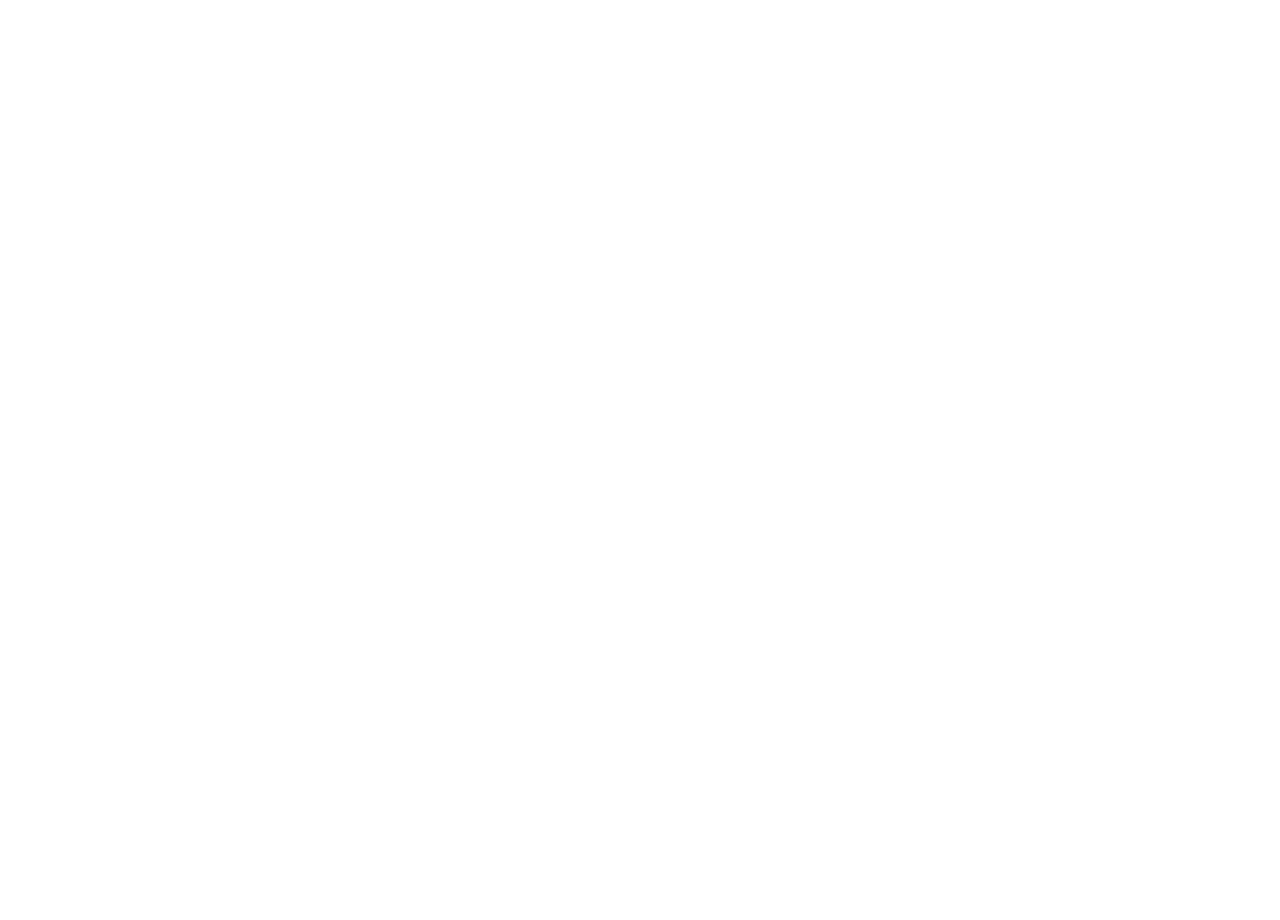
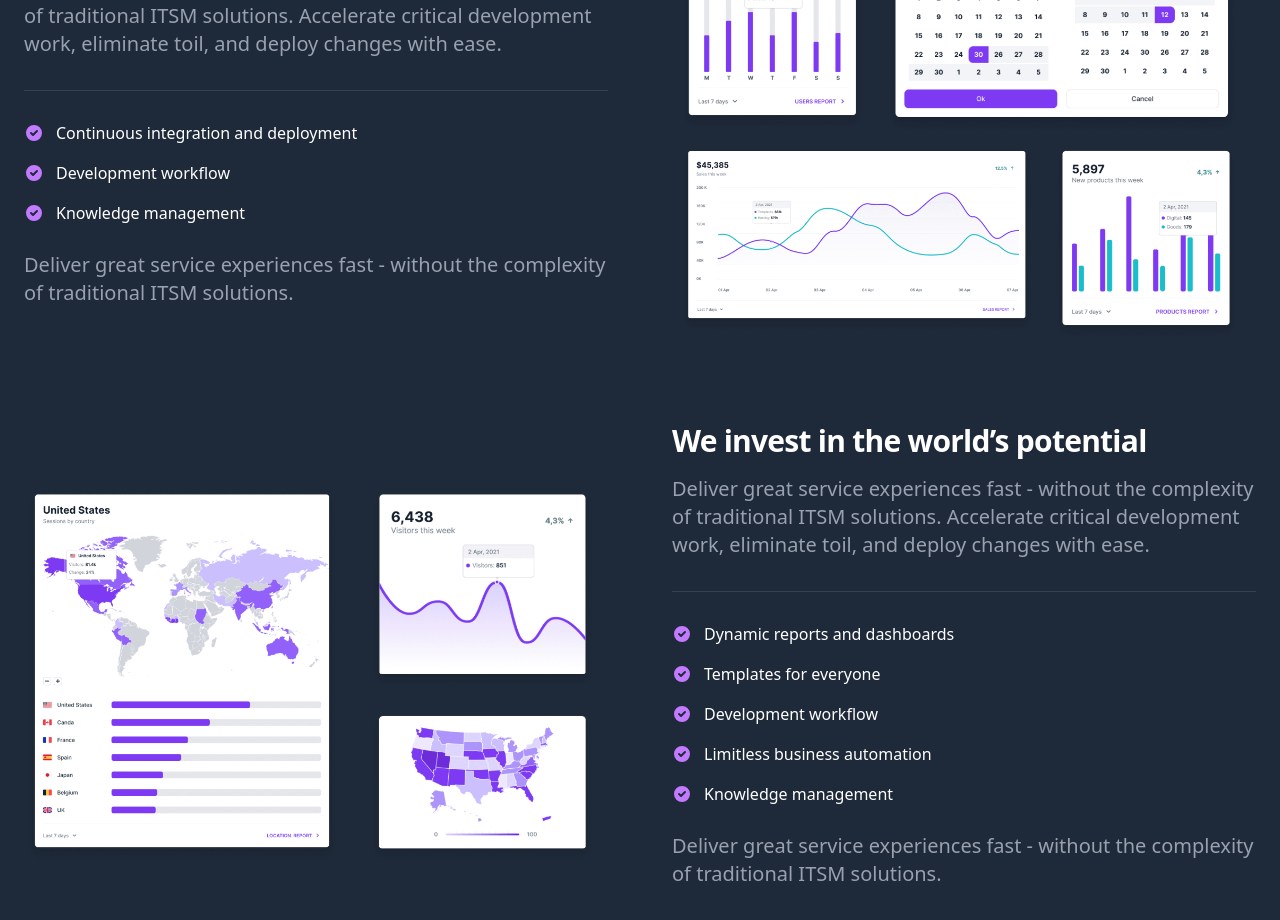
Before and after one commit to mr-jubayer/agency-landing-page, a React (Vite) app: page / in a window 1280 px wide. Shown: the part 860-1780 px from the top of the page. Before the commit the page ends 800 px from the top, so only its background shows below. Built offline with nearby package versions, Linux system fonts and the light colour scheme.

Commit message:
Service one has been implemnted

```diff
--- a/src/App.jsx
+++ b/src/App.jsx
@@ -1,6 +1,7 @@
 import Companies from "./components/companies/Companies";
 import Header from "./components/header/Header";
 import Hero from "./components/hero/Hero";
+import ServiceOne from "./components/service-one/ServiceOne";
 
 function App() {
   return (
@@ -8,6 +9,7 @@
       <Header />
       <Hero />
       <Companies />
+      <ServiceOne />
     </div>
   );
 }
--- a/src/components/header/Header.jsx
+++ b/src/components/header/Header.jsx
@@ -12,26 +12,26 @@
 
   return (
     <header className="bg-primary fixed w-full">
-      <nav class="bg-white border-gray-200 py-2.5 dark:bg-gray-900">
-        <div class="flex flex-wrap items-center justify-between max-w-screen-xl px-4 mx-auto">
-          <a href="#" class="flex items-center">
-            <img src={logo} class="h-6 mr-3 sm:h-9" alt="Landwind Logo" />
-            <span class="self-center text-xl font-semibold whitespace-nowrap dark:text-white">
+      <nav className="bg-white border-gray-200 py-2.5 dark:bg-gray-900">
+        <div className="flex flex-wrap items-center justify-between max-w-screen-xl px-4 mx-auto">
+          <a href="#" className="flex items-center">
+            <img src={logo} className="h-6 mr-3 sm:h-9" alt="Landwind Logo" />
+            <span className="self-center text-xl font-semibold whitespace-nowrap dark:text-white">
               Learn with Sumit
             </span>
           </a>
-          <div class="flex items-center lg:order-2">
+          <div className="flex items-center lg:order-2">
             <Button variant="primary"> Download </Button>
           </div>
           <div
-            class="items-center justify-between hidden w-full lg:flex lg:w-auto lg:order-1"
+            className="items-center justify-between hidden w-full lg:flex lg:w-auto lg:order-1"
             id="mobile-menu-2"
           >
-            <ul class="flex flex-col mt-4 font-medium lg:flex-row lg:space-x-8 lg:mt-0">
+            <ul className="flex flex-col mt-4 font-medium lg:flex-row lg:space-x-8 lg:mt-0">
               <li>
                 <a
                   href="#"
-                  class="block py-2 pl-3 pr-4 text-white bg-purple-700 rounded lg:bg-transparent lg:text-purple-700 lg:p-0 dark:text-white"
+                  className="block py-2 pl-3 pr-4 text-white bg-purple-700 rounded lg:bg-transparent lg:text-purple-700 lg:p-0 dark:text-white"
                   aria-current="page"
                 >
                   Home
@@ -41,7 +41,7 @@
                 <li key={item.title}>
                   <a
                     href={item.url}
-                    class="block py-2 pl-3 pr-4 text-gray-700 border-b border-gray-100 hover:bg-gray-50 lg:hover:bg-transparent lg:border-0 lg:hover:text-purple-700 lg:p-0 dark:text-gray-400 lg:dark:hover:text-white dark:hover:bg-gray-700 dark:hover:text-white lg:dark:hover:bg-transparent dark:border-gray-700"
+                    className="block py-2 pl-3 pr-4 text-gray-700 border-b border-gray-100 hover:bg-gray-50 lg:hover:bg-transparent lg:border-0 lg:hover:text-purple-700 lg:p-0 dark:text-gray-400 lg:dark:hover:text-white dark:hover:bg-gray-700 dark:hover:text-white lg:dark:hover:bg-transparent dark:border-gray-700"
                     aria-current="page"
                   >
                     {item.title}
--- /dev/null
+++ b/src/components/service-one/ServiceOne.jsx
@@ -0,0 +1,14 @@
+import SubServiceOne from "./components/SubServiceOne";
+import SubServiceTwo from "./components/SubServiceTwo";
+
+function ServiceOne() {
+  return (
+    <section className="bg-gray-50 dark:bg-gray-800">
+      <div className="max-w-screen-xl px-4 py-8 mx-auto space-y-12 lg:space-y-20 lg:py-24 lg:px-6">
+        <SubServiceOne />
+        <SubServiceTwo />
+      </div>
+    </section>
+  );
+}
+export default ServiceOne;
--- /dev/null
+++ b/src/components/service-one/components/SubServiceImage.jsx
@@ -0,0 +1,11 @@
+function SubServiceImage({ url, alt }) {
+  return (
+    <img
+      className="hidden w-full mb-4 rounded-lg lg:mb-0 lg:flex"
+      src={url}
+      alt={alt}
+    />
+  );
+}
+
+export default SubServiceImage;
--- /dev/null
+++ b/src/components/service-one/components/SubServiceOne.jsx
@@ -0,0 +1,26 @@
+import featureOne from "../../../assets/features/feature-1.png";
+import SubServiceImage from "./SubServiceImage";
+import SubServiceTextContent from "./SubServiceTextContent";
+
+const subServiceOneTextContent = {
+  title: "Work with tools you already use",
+  description:
+    "Deliver great service experiences fast - without the complexity of traditional ITSM solutions. Accelerate critical development work, eliminate toil, and deploy changes with ease.",
+  features: [
+    "Continuous integration and deployment",
+    "Development workflow",
+    "Knowledge management",
+  ],
+  bottomDescription:
+    "Deliver great service experiences fast - without the complexity of traditional ITSM solutions.",
+};
+
+function SubServiceOne() {
+  return (
+    <div className="items-center gap-8 lg:grid lg:grid-cols-2 xl:gap-16">
+      <SubServiceTextContent service={subServiceOneTextContent} />
+      <SubServiceImage url={featureOne} alt="dashboard feature image" />
+    </div>
+  );
+}
+export default SubServiceOne;
--- /dev/null
+++ b/src/components/service-one/components/SubServiceTextContent.jsx
@@ -0,0 +1,29 @@
+import TickSign from "../../ui/icons/TickSign";
+
+function SubServiceTextContent({ service }) {
+  const { title, description, features, bottomDescription } = service || {};
+  return (
+    <div className="text-gray-500 sm:text-lg dark:text-gray-400">
+      <h2 className="mb-4 text-3xl font-extrabold tracking-tight text-gray-900 dark:text-white">
+        {title}
+      </h2>
+      <p className="mb-8 font-light lg:text-xl">{description}</p>
+      <ul
+        role="list"
+        className="pt-8 space-y-5 border-t border-gray-200 my-7 dark:border-gray-700"
+      >
+        {features.map((feature) => (
+          <li key={feature} className="flex space-x-3">
+            <TickSign />
+            <span className="text-base font-medium leading-tight text-gray-900 dark:text-white">
+              {feature}
+            </span>
+          </li>
+        ))}
+      </ul>
+      <p className="mb-8 font-light lg:text-xl">{bottomDescription}</p>
+    </div>
+  );
+}
+
+export default SubServiceTextContent;
--- /dev/null
+++ b/src/components/service-one/components/SubServiceTwo.jsx
@@ -0,0 +1,28 @@
+import featureTwo from "../../../assets/features/feature-2.png";
+import SubServiceImage from "./SubServiceImage";
+import SubServiceTextContent from "./SubServiceTextContent";
+
+const subServiceTwoTextContent = {
+  title: " We invest in the world’s potential",
+  description:
+    " Deliver great service experiences fast - without the complexity of traditional ITSM solutions. Accelerate critical development work, eliminate toil, and deploy changes with ease.",
+  features: [
+    " Dynamic reports and dashboards",
+    "Templates for everyone",
+    "Development workflow",
+    "Limitless business automation",
+    "Knowledge management",
+  ],
+  bottomDescription:
+    " Deliver great service experiences fast - without the complexity of traditional ITSM solutions.",
+};
+
+function SubServiceTwo() {
+  return (
+    <div className="items-center gap-8 lg:grid lg:grid-cols-2 xl:gap-16">
+      <SubServiceImage url={featureTwo} alt="feature image 2" />
+      <SubServiceTextContent service={subServiceTwoTextContent} />
+    </div>
+  );
+}
+export default SubServiceTwo;
--- /dev/null
+++ b/src/components/ui/icons/TickSign.jsx
@@ -0,0 +1,17 @@
+function TickSign() {
+  return (
+    <svg
+      className="flex-shrink-0 w-5 h-5 text-purple-500 dark:text-purple-400"
+      fill="currentColor"
+      viewBox="0 0 20 20"
+      xmlns="http://www.w3.org/2000/svg"
+    >
+      <path
+        fillRule="evenodd"
+        d="M10 18a8 8 0 100-16 8 8 0 000 16zm3.707-9.293a1 1 0 00-1.414-1.414L9 10.586 7.707 9.293a1 1 0 00-1.414 1.414l2 2a1 1 0 001.414 0l4-4z"
+        clipRule="evenodd"
+      />
+    </svg>
+  );
+}
+export default TickSign;
```
